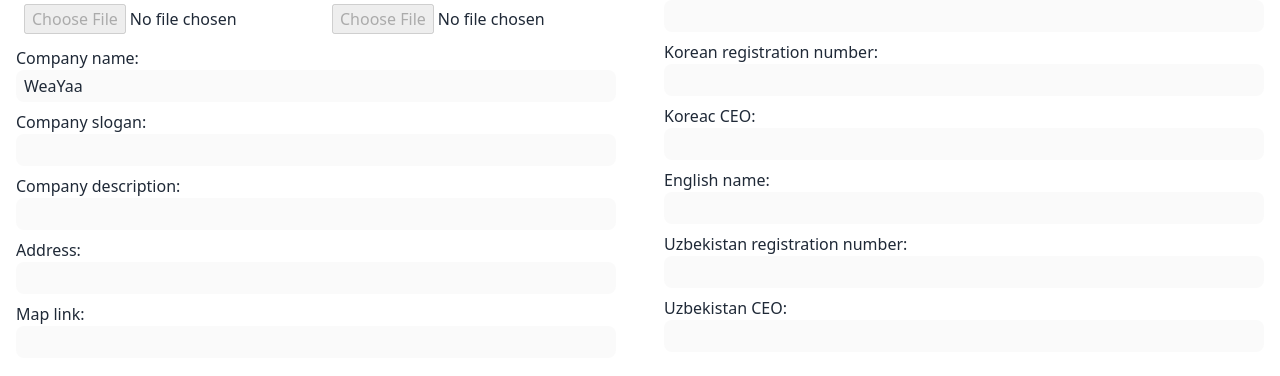
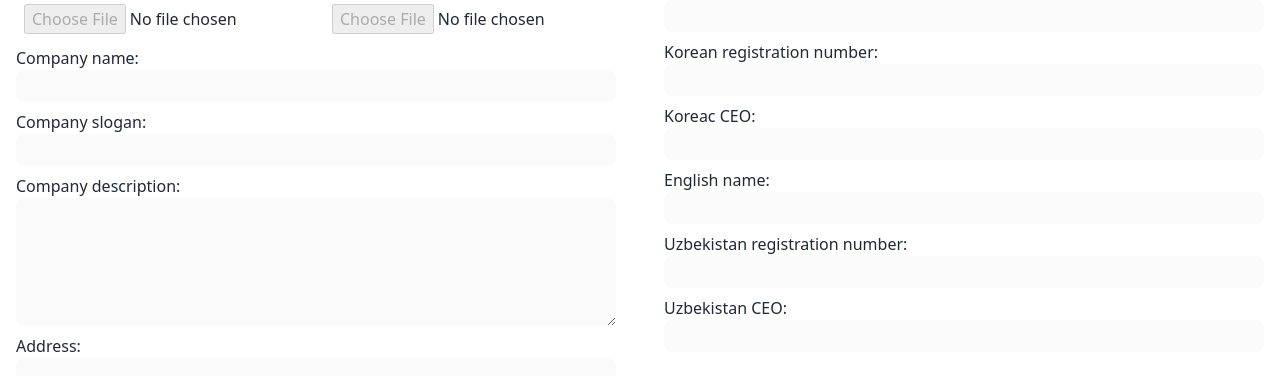
Before and after one commit to shahbozshirinboyev/admin.weayaa.uz, a React (Vite) app: page /company in a window 1280 px wide. Shown: the part 136-512 px from the top of the page. Built offline with nearby package versions, Linux system fonts and the light colour scheme; no server answers; the database is empty.

Commit message:
company info page

```diff
--- a/src/components/Company/Company.jsx
+++ b/src/components/Company/Company.jsx
@@ -1,7 +1,28 @@
-import React, { useState } from "react";
+import React, { useState, useEffect } from "react";
+import supabase from "../../services/supabase";
 
 function Company() {
     const [active, setActive] = useState(false);
+    const [loading, setLoading] = useState(false);
+    const [companyInfo, setCompanyInfo] = useState([]);
+
+    const getData = async () => {
+        setLoading(true);
+        const { data, error } = await supabase.from("company_info").select("*").single();
+        if (error) { console.error(error); } else { setCompanyInfo(data); }
+        setLoading(false);
+      };
+      useEffect(() => { getData(); }, []);
+
+      const inputHandle = (e) => {
+        const { name, value } = e.target;
+        setCompanyInfo((prevState) => ({
+          ...prevState,
+          [name]: value,
+        }));
+      };
+
+      console.log(companyInfo);
 
   return (
     <section className="container py-4">
@@ -13,7 +34,7 @@ function Company() {
                 Save
             </button>}
         </div>
-      <form className="grid grid-cols-2 gap-12">
+      <form className="grid grid-cols-1 md:grid-cols-2 gap-12">
         <div className="flex flex-col gap-2">
           <div className="grid grid-cols-2 gap-4">
             <label className="flex flex-col">
@@ -31,59 +52,59 @@ function Company() {
 
           <label className="flex flex-col">
             <span>Company name:</span>
-            <input type="text" value="WeaYaa" className={`border rounded-lg px-2 py-1 ${ active ? "" : "border-0"}`} disabled={!active} />
+            <input type="text" value={companyInfo?.name} onChange={inputHandle} name="name" className={`border rounded-lg px-2 py-1 ${ active ? "" : "border-0"}`} disabled={!active} />
           </label>
 
           <label className="flex flex-col">
             <span>Company slogan:</span>
-            <input type="text" className={`border rounded-lg px-2 py-1 ${ active ? "" : "border-0"}`} disabled={!active} />
+            <input type="text" value={companyInfo?.slogan} onChange={inputHandle} name="slogan" className={`border rounded-lg px-2 py-1 ${ active ? "" : "border-0"}`} disabled={!active} />
           </label>
 
           <label className="flex flex-col">
             <span>Company description:</span>
-            <input type="text" className={`border rounded-lg px-2 py-1 ${ active ? "" : "border-0"}`} disabled={!active} />
+            <textarea rows={5} type="text" value={companyInfo?.description} onChange={inputHandle} name="description" className={`border rounded-lg px-2 py-1 ${ active ? "" : "border-0"}`} disabled={!active} />
           </label>
 
           <label className="flex flex-col">
             <span>Address:</span>
-            <input type="text" className={`border rounded-lg px-2 py-1 ${ active ? "" : "border-0"}`} disabled={!active} />
+            <input type="text" value={companyInfo?.address} onChange={inputHandle} name="address" className={`border rounded-lg px-2 py-1 ${ active ? "" : "border-0"}`} disabled={!active} />
           </label>
 
           <label className="flex flex-col">
             <span>Map link:</span>
-            <input type="text" className={`border rounded-lg px-2 py-1 ${ active ? "" : "border-0"}`} disabled={!active} />
+            <input type="text" value={companyInfo?.map_link} onChange={inputHandle} name="map_link"  className={`border rounded-lg px-2 py-1 ${ active ? "" : "border-0"}`} disabled={!active} />
           </label>
         </div>
 
         <div className="flex flex-col gap-2">
           <label className="flex flex-col">
             <span>Korean name:</span>
-            <input type="text" className={`border rounded-lg px-2 py-1 ${ active ? "" : "border-0"}`} disabled={!active} />
+            <input type="text" value={companyInfo?.korean_name} onChange={inputHandle} name="korean_name" className={`border rounded-lg px-2 py-1 ${ active ? "" : "border-0"}`} disabled={!active} />
           </label>
 
           <label className="flex flex-col">
             <span>Korean registration number:</span>
-            <input type="text" className={`border rounded-lg px-2 py-1 ${ active ? "" : "border-0"}`} disabled={!active} />
+            <input type="text" value={companyInfo?.registration_number_kr} onChange={inputHandle} name="registration_number_kr" className={`border rounded-lg px-2 py-1 ${ active ? "" : "border-0"}`} disabled={!active} />
           </label>
 
           <label className="flex flex-col">
             <span>Koreac CEO:</span>
-            <input type="text" className={`border rounded-lg px-2 py-1 ${ active ? "" : "border-0"}`} disabled={!active} />
+            <input type="text" value={companyInfo?.ceo_korean} onChange={inputHandle} name="ceo_korean" className={`border rounded-lg px-2 py-1 ${ active ? "" : "border-0"}`} disabled={!active} />
           </label>
 
           <label className="flex flex-col">
             <span>English name:</span>
-            <input type="text" className={`border rounded-lg px-2 py-1 ${ active ? "" : "border-0"}`} disabled={!active} />
+            <input type="text" value={companyInfo?.english_name} onChange={inputHandle} name="english_name" className={`border rounded-lg px-2 py-1 ${ active ? "" : "border-0"}`} disabled={!active} />
           </label>
 
           <label className="flex flex-col">
             <span>Uzbekistan registration number:</span>
-            <input type="text" className={`border rounded-lg px-2 py-1 ${ active ? "" : "border-0"}`} disabled={!active} />
+            <input type="text" value={companyInfo?.registration_number_uzb} onChange={inputHandle} name="registration_number_uzb" className={`border rounded-lg px-2 py-1 ${ active ? "" : "border-0"}`} disabled={!active} />
           </label>
 
           <label className="flex flex-col">
             <span>Uzbekistan CEO:</span>
-            <input type="text" className={`border rounded-lg px-2 py-1 ${ active ? "" : "border-0"}`} disabled={!active} />
+            <input type="text" value={companyInfo?.ceo_uzb} onChange={inputHandle} name="ceo_uzb" className={`border rounded-lg px-2 py-1 ${ active ? "" : "border-0"}`} disabled={!active} />
           </label>
         </div>
       </form>
```
